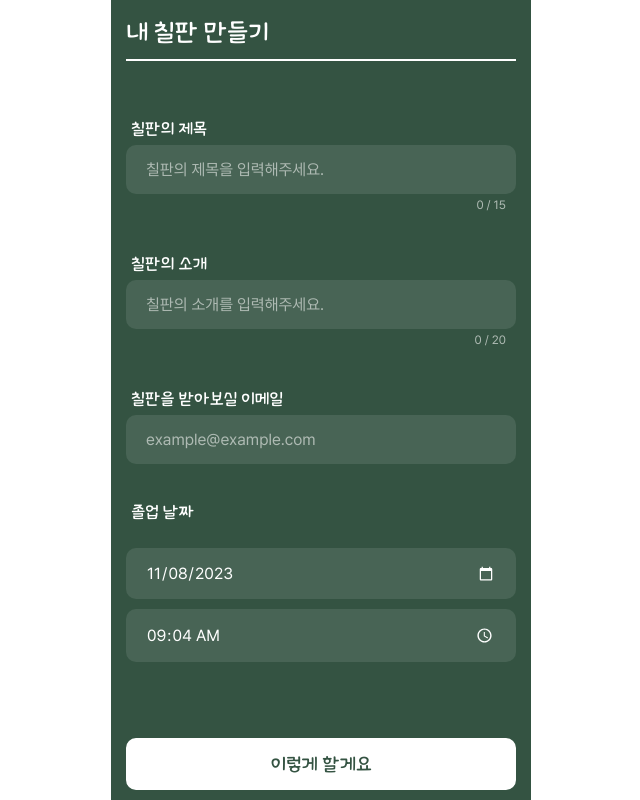
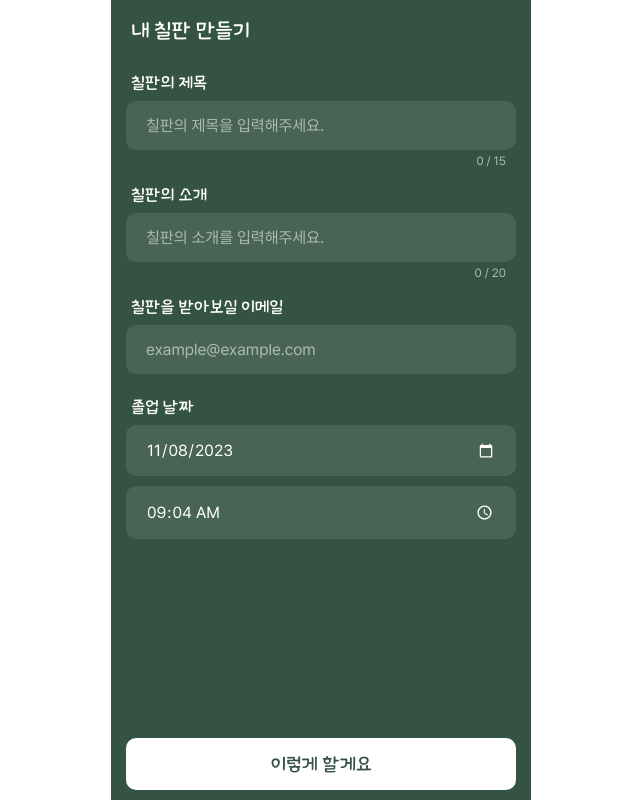
Before and after one commit to balckBoard-4line/balckBoard-front, a React (Vite) app: page /titleCreate in a window 1280 px wide. Shown: the whole page, without its empty margins (319-959 px from the left). Built offline with nearby package versions, Linux system fonts and the light colour scheme.

Commit message:
:lipstick: Style: Input 가독성 높게 바꿈

```diff
--- a/src/components/common/input/Input.jsx
+++ b/src/components/common/input/Input.jsx
@@ -2,6 +2,7 @@ import React, { useState } from "react";
 import * as S from "./style";
 
 function Input({
+  title = "",
   maxcount,
   font,
   placeholder,
@@ -14,6 +15,8 @@ function Input({
     getValue(e.target.value);
   };
   return (
+    <S.InputContentWrapper>
+      <S.InputTitle>{title}</S.InputTitle>
       <S.InputWrapper>
         <S.InputArea
           $font={font}
@@ -27,6 +30,7 @@ function Input({
           </S.InputCount>
         )}
       </S.InputWrapper>
+    </S.InputContentWrapper>
   );
 }
 
--- a/src/components/common/input/style.jsx
+++ b/src/components/common/input/style.jsx
@@ -1,8 +1,22 @@
 import styled from "styled-components";
 
+export const InputContentWrapper = styled.div`
+  width: 100%;
+  display: flex;
+  flex-direction: column;
+
+  padding: 0px 15px;
+  margin-bottom: 15px;
+`;
+
+export const InputTitle = styled.div`
+  font-size: 16px;
+  padding: 0px 5px;
+  margin-bottom: 10px;
+`;
 export const InputWrapper = styled.div`
   width: 100%;
-  padding: 0 15px;
+
   display: flex;
   flex-direction: column;
   input::placeholder {
--- a/src/components/layout/header/style.jsx
+++ b/src/components/layout/header/style.jsx
@@ -7,7 +7,7 @@ export const HeaderWrapper = styled.div`
   padding-top: 15px;
   padding-bottom: 10px;
 
-  padding: 0px 15px;
+  padding: 0px 20px;
   margin-bottom: 10px;
 
   z-index: 1;
--- a/src/pages/title/TitleCreate.jsx
+++ b/src/pages/title/TitleCreate.jsx
@@ -3,6 +3,7 @@ import { useNavigate } from "react-router-dom";
 import * as S from "./style";
 import Button from "../../components/common/button/Button";
 import Input from "../../components/common/input/Input";
+import InputHeader from "../../components/layout/header/InputHeader";
 
 function TitleCreate() {
   const [title, setTitle] = useState("");
@@ -77,40 +78,32 @@ function TitleCreate() {
   return (
     <S.PageWrapper style={{ backgroundColor: "#345342" }}>
       <S.PageContent>
-        <S.HeaderWrapper>
-          <S.HeaderContent>내 칠판 만들기</S.HeaderContent>
-        </S.HeaderWrapper>
+        <InputHeader content={"내 칠판 만들기"} />
 
-        <S.BlackBoardInput>
-          <S.BlackBoardContent>칠판의 제목</S.BlackBoardContent>
         <Input
+          title={"칠판의 제목"}
           maxcount={15}
           font="Pretendard"
           placeholder={"칠판의 제목을 입력해주세요."}
           getValue={getTitle}
         />
-        </S.BlackBoardInput>
 
-        <S.BlackBoardInput>
-          <S.BlackBoardContent>칠판의 소개</S.BlackBoardContent>
         <Input
+          title={"칠판의 소개"}
           maxcount={20}
           font="Pretendard"
           placeholder={"칠판의 소개를 입력해주세요."}
           getValue={getIntroduction}
         />
-        </S.BlackBoardInput>
 
-        <S.BlackBoardInput>
-          <S.BlackBoardContent>칠판을 받아보실 이메일</S.BlackBoardContent>
         <Input
+          title={"칠판을 받아보실 이메일"}
           maxcount={999999999}
           font="Pretendard"
           placeholder={"example@example.com"}
           getValue={getEmail}
           showInputCount={false}
         />
-        </S.BlackBoardInput>
 
         <S.BlackBoardInput>
           <S.BlackBoardContent>졸업 날짜</S.BlackBoardContent>
--- a/src/pages/title/style.jsx
+++ b/src/pages/title/style.jsx
@@ -51,38 +51,36 @@ export const HeaderContent = styled.div`
 export const BlackBoardInput = styled.div`
   display: flex;
   flex-direction: column;
-  justify-content: center;
-  align-items: center;
-  padding: 30px 0px 0px 0px;
+
+  padding: 0px 15px;
+  margin-top: 25px;
 `;
 
-export const BlackBoardContent = styled.label`
+export const BlackBoardContent = styled.div`
   font-size: 16px;
-  font-weight: 'Regular';
-  text-align: left;
-  align-self: flex-start;
-  padding: 10px 0px 8px 20px;
+  padding: 0px 5px;
+  margin-bottom: 10px;
 `;
 
 export const BlackBoardInputBox = styled.input`
-    font-family: 'Pretendard';
-    width: 345px;
-    height: 49px;
+  font-family: "Pretendard";
+  width: 100%;
   border-radius: 5px;
   color: white;
-    background-color: #AEBAB3;
+  background-color: ${props => props.theme.colors.grey1};
+
   font-size: 16px;
   ::placeholder {
-        font-family: 'Pretendard';
+    font-family: "Pretendard";
     font-size: 16px;
-        color: #AEBAB3;
+    color: ${props => props.theme.colors.grey1};
   }
   align-self: center;
 `;
 
 export const BlackBoardInputWrapper = styled.div`
   width: 100%;
-  padding: 10px 15px;
+
   display: flex;
   flex-direction: column;
   input::placeholder {
@@ -90,11 +88,13 @@ export const BlackBoardInputWrapper = styled.div`
     color: ${props => props.theme.colors.font1};
   }
 `;
+
 export const BlackBoardInputArea = styled.input`
   font-size: 16px;
   color: white;
   padding: 15px 20px;
-  margin: 10px 0px 0px 0px;
+
+  margin-bottom: 10px;
 
   border-radius: 10px;
   background-color: ${props => props.theme.colors.grey1};
@@ -106,7 +106,6 @@ export const BlackBoardInputArea = styled.input`
   &::-webkit-clock {
     filter: invert(100%); /* 시계 아이콘 색상을 흰색으로 설정 */
   }
-
 `;
 
 export const InputCount = styled.div`
```
Lines whose indentation alone changed are shown as unchanged.
